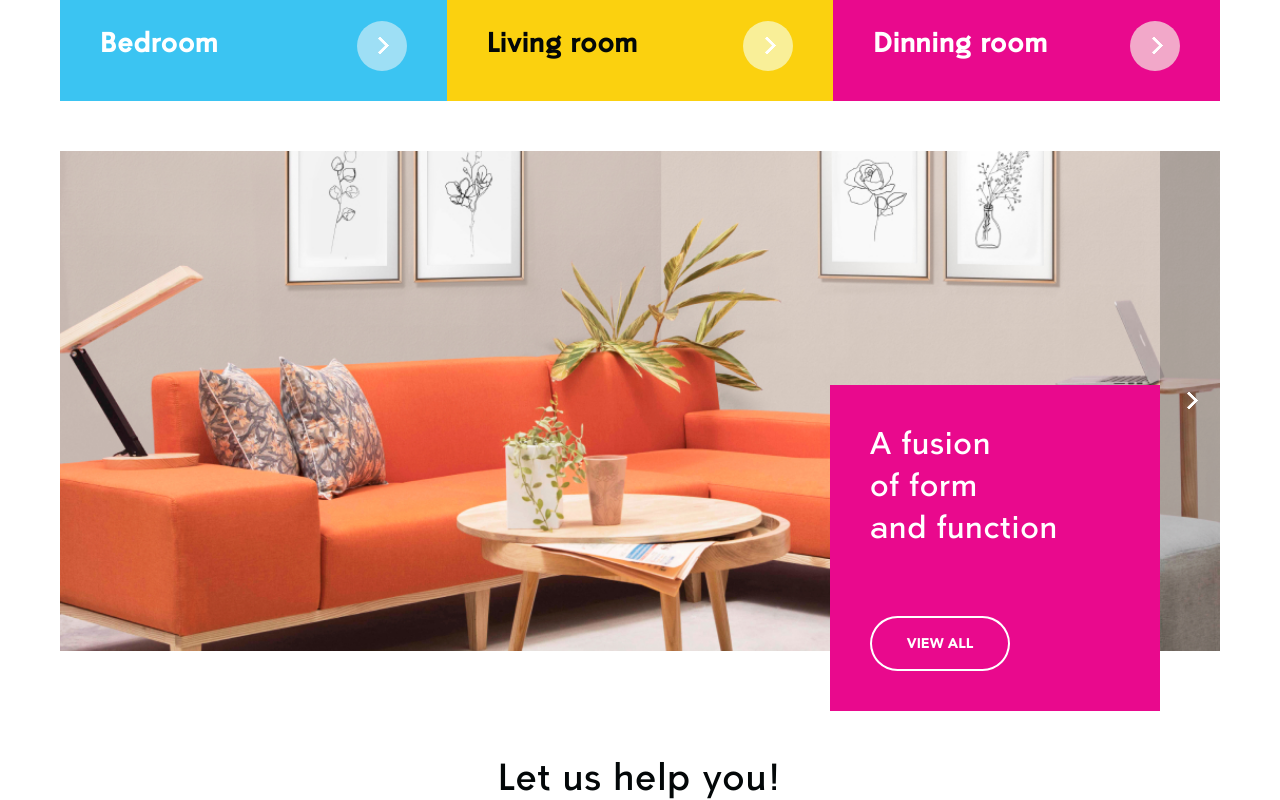
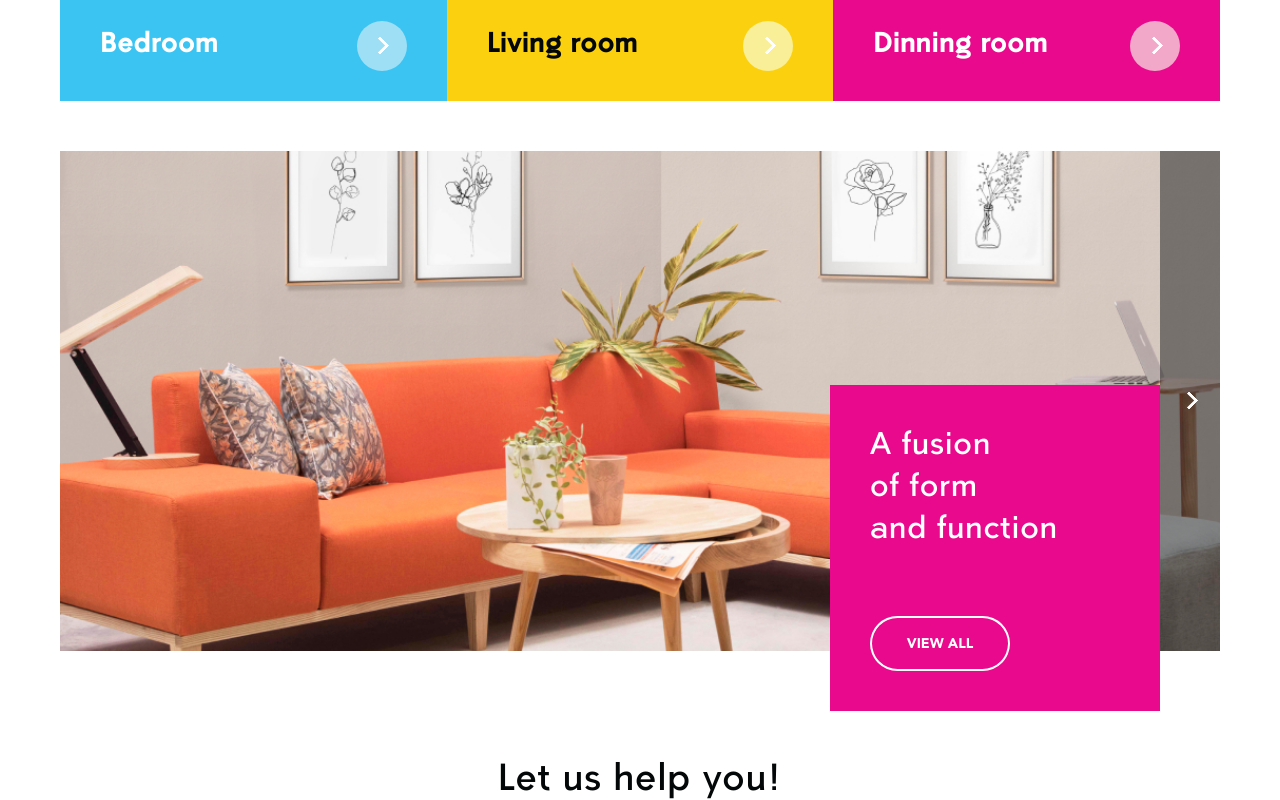
Before and after one commit to Halo-Lab/boilerplate-sass-webpack, a website built with webpack: page src/index.html in a window 1280 px wide. In both pictures the pointer is over the button 1190 px from the left and 2215 px from the top of the page. Shown: the part 1815-2615 px from the top of the page. Built offline with nearby package versions, Linux system fonts and the light colour scheme.

Commit message:
Add hover to poster slider button

```diff
--- a/src/styles/components/_section-posters.scss
+++ b/src/styles/components/_section-posters.scss
@@ -131,6 +131,12 @@
     @include media-breakpoint-up(md) {
       display: flex;
     }
+
+    &:hover {
+      @include media-breakpoint-up(lg) {
+        background: rgba($color-dark-black, 0.45);
+      }
+    }
   }
 
   .swiper-button-next {
```
